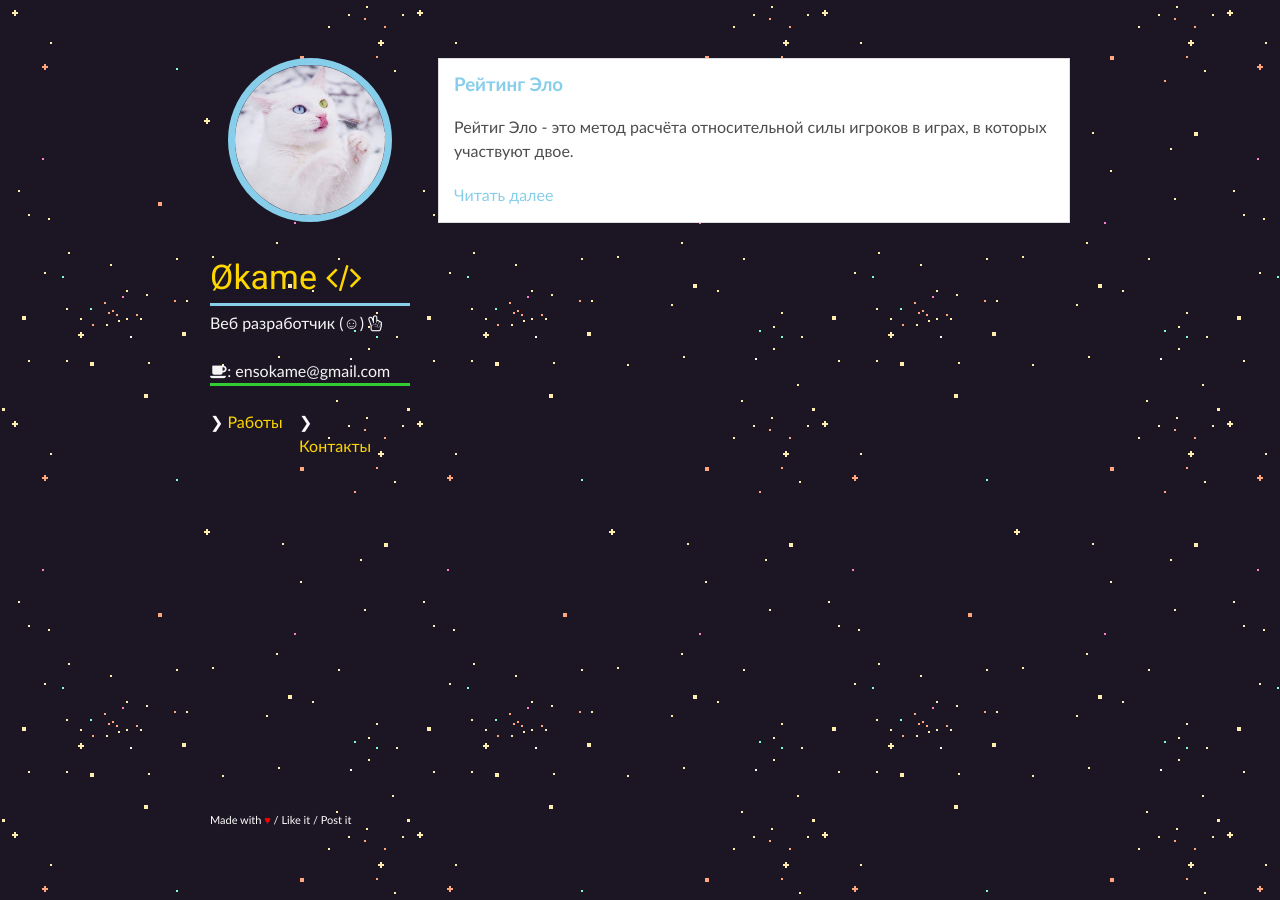
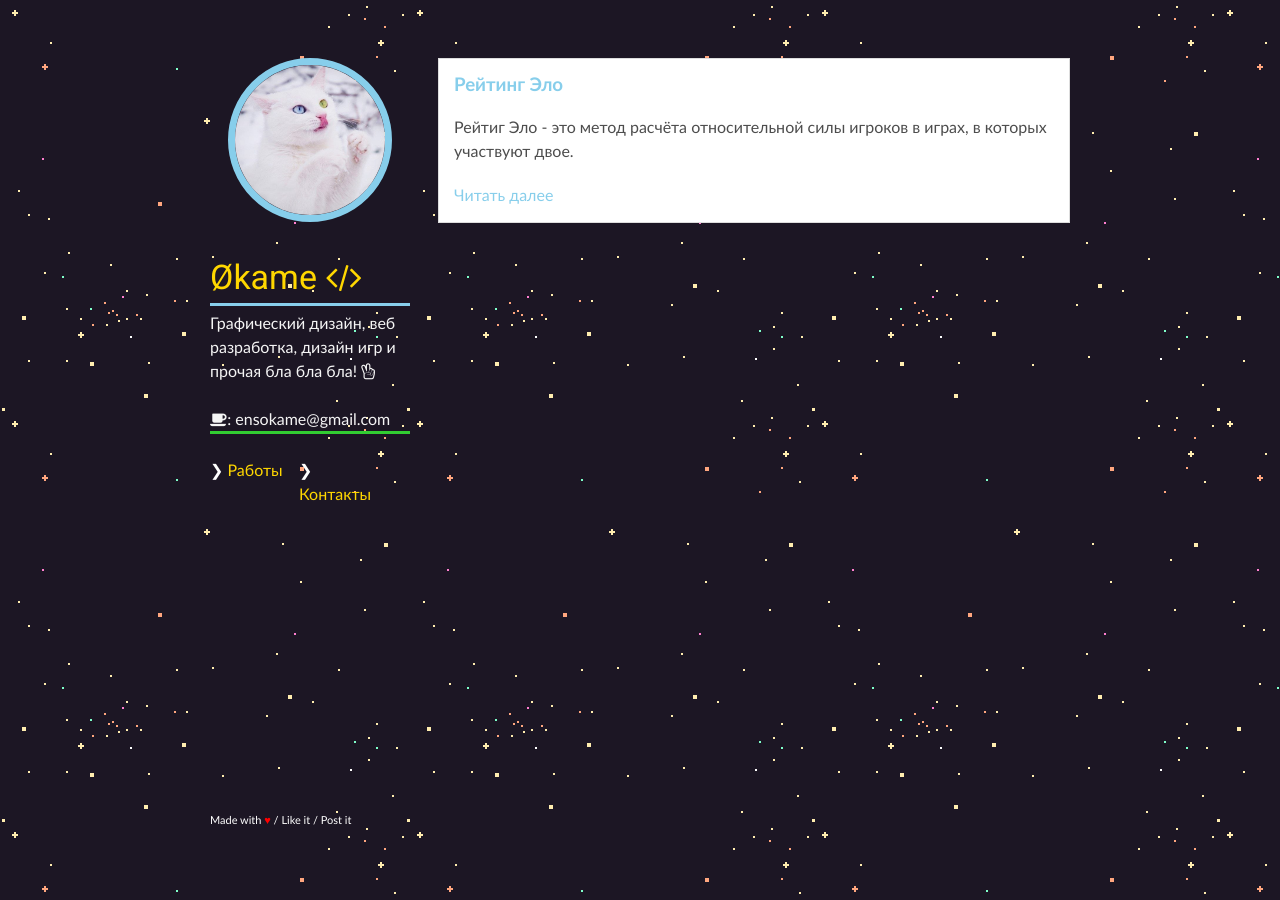
Before and after one commit to IOEnso/ioenso.github.io, a Jekyll site: the page built from index.html, in a window 1280 px wide. Built offline with Jekyll 4.4.1, drawn with Linux system fonts in a browser that asks for light colours.

Commit message:
Update _config.yml

```diff
--- a/_config.yml
+++ b/_config.yml
@@ -1,6 +1,6 @@
 name: Økame
 
-description: Веб разработчик (☺)
+description: Графический дизайн, веб разработка, дизайн игр и прочая бла бла бла!
 
 avatar: http://ioenso.github.io/assets/img/avatar.jpg
 
```
